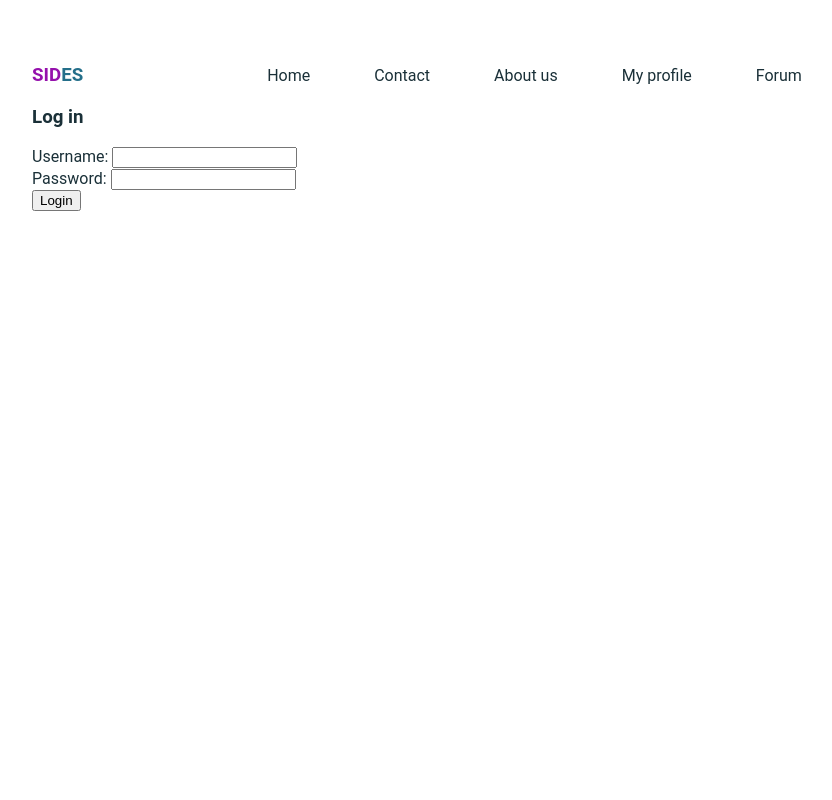
After one commit to cecilia-andersson/SIDES-Web-App-LIMS, a PHP site: page /user_profile/login_page.php in a window 1280 px wide. The commit adds this page. Shown: the whole page, without its empty margins (108-940 px from the left). Run offline with PHP 8.4, Linux system fonts and the light colour scheme.

Commit message:
login page

```diff
--- /dev/null
+++ b/user_profile/login_page.php
@@ -0,0 +1,45 @@
+<html>
+<link rel="stylesheet" type="text/css" href="../stylesheet/styles.css"> <!-- Link to CSS file -->
+
+<head>
+<title>SIDES</title>
+<h3 style="color: #9510AC; display: inline;">SID</h3><h3 style="color: #246F8A; display: inline;">ES</h3>
+<nav style="display: inline;">
+    <a href="../index.php">Home</a>
+    <a href="#">Contact</a>
+    <a href="#">About us</a>
+    <a href="#">My profile</a>
+    <a href="#">Forum</a>
+</nav>
+</head>
+<body>
+
+<h3> Log in </h3>
+<p>
+    <?php
+    // Database connection parameters
+    $servername = "localhost";
+    $username = "root";
+    $password = "root";
+    $dbname = "sides";
+    // Create connection
+    $link = mysqli_connect($servername, $username, $password, $dbname);
+    // Check if connection is established
+    if (mysqli_connect_error()) {
+        die("Connection failed: " . mysqli_connect_error());
+    }
+    $link->close();
+    ?>
+    <form action="login.php" method="POST">
+        Username: <input type="text" name="username" required> <br>
+        Password: <input type="password" name="login_password" required> <br>
+        <input type="submit" value="Login"> <br>
+    </form>
+    <?php
+    if(isset($_GET['Message'])){
+        echo $_GET['Message'];
+    }
+    ?>
+    </p>
+</body>
+</html>
```
Also changed, not shown: index.php (+1 -22 lines), user_profile/login.php (+5 -3 lines).
